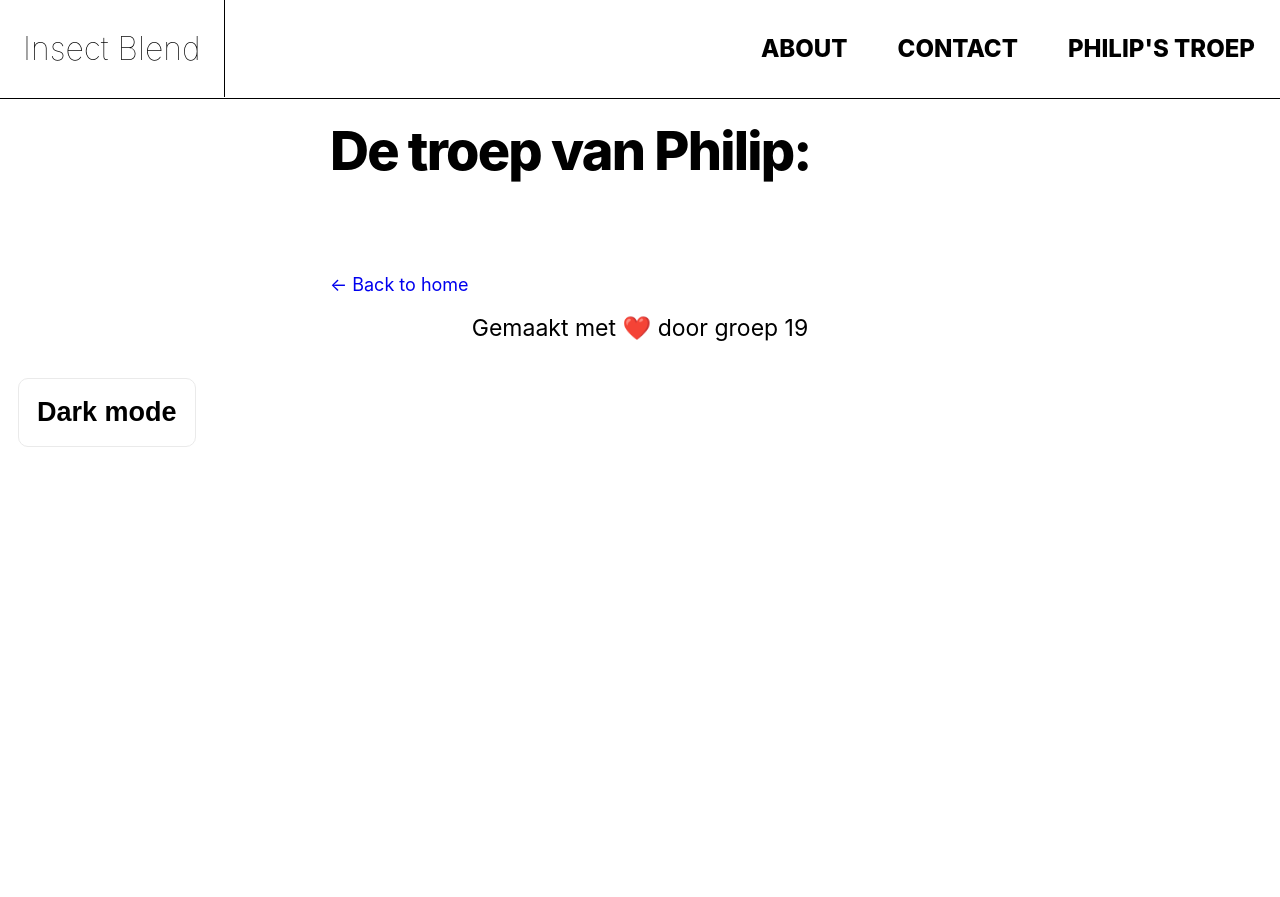
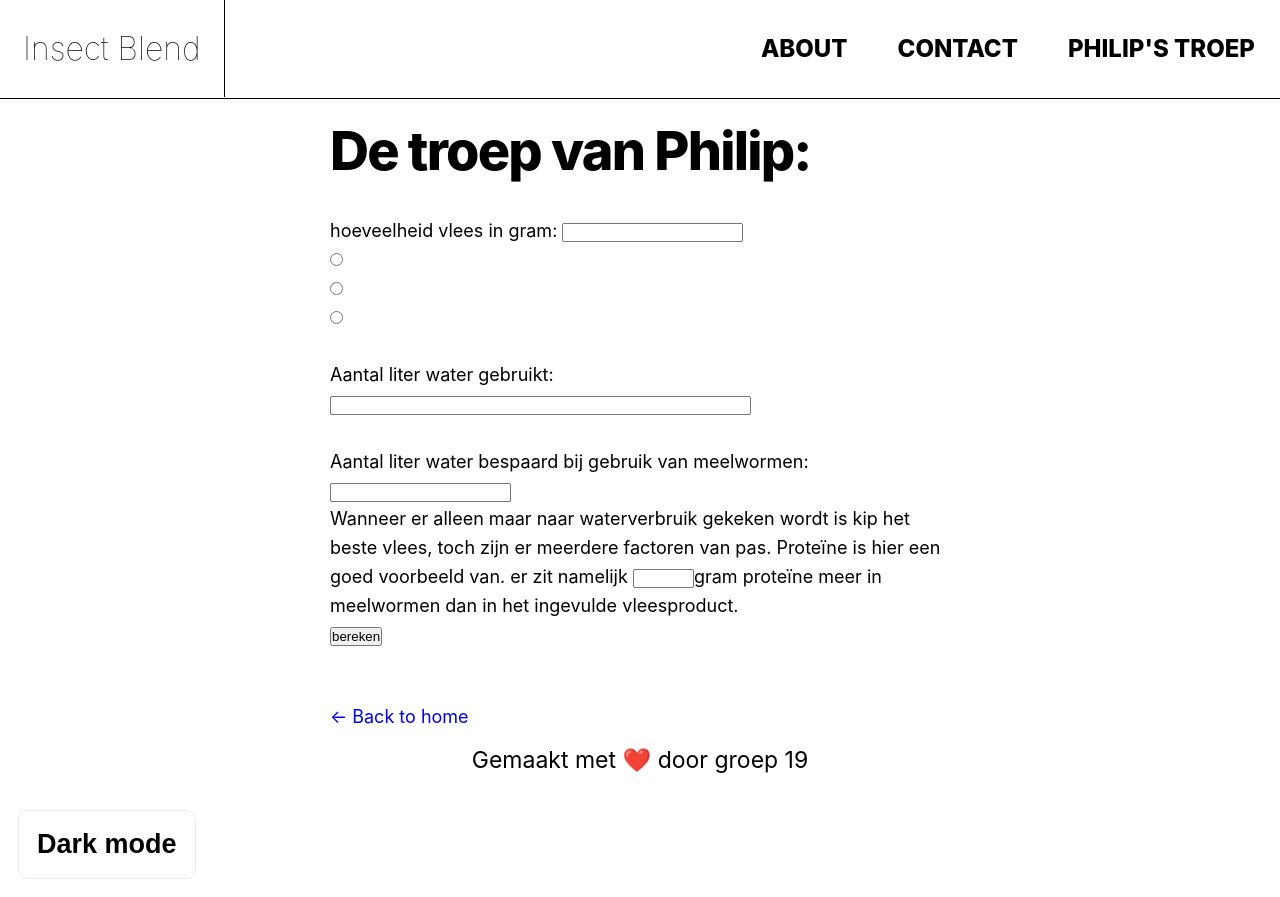
Before and after one commit to ebekoudijs/ProftaakFontys, a Next.js app: page /philipstroep in a window 1280 px wide. Before the commit the page ends 800 px from the top, so only its background shows below. Built offline with nearby package versions, Linux system fonts and the light colour scheme.

Commit message:
Integratie van Philips software calculator

```diff
--- /dev/null
+++ b/components/philipcalc.js
@@ -0,0 +1,77 @@
+export default function philipcalc() {
+
+    function bereken(radioWaarde, hoeveelheid, vlees) {
+        var textboxOutput = document.getElementById("uitkomst");
+        var textboxBesparing = document.getElementById("besparing");
+        var proteine = document.getElementById("proteine");
+
+        var proteValue = 0.0186 * hoeveelheid - vlees * hoeveelheid;
+        var water = radioWaarde * hoeveelheid;
+        var besparingValue = water - hoeveelheid * 4.341;
+
+        textboxOutput.value = water.toFixed(2);
+        textboxBesparing.value = besparingValue.toFixed(2);
+        proteine.value = proteValue.toFixed(2);
+    }
+    function vleesSelect() {
+        var radio1 = document.getElementById("radio1").value;
+        var radio2 = document.getElementById("radio2").value;
+        var radio3 = document.getElementById("radio3").value;
+        var textboxInput = document.getElementById("textHoeveelheid");
+        var textboxOutput = document.getElementById("uitkomst");
+        var textboxBesparing = document.getElementById("besparing");
+        var proteine = document.getElementById("proteine");
+        var hoeveelheid = textboxInput.value;
+        var proteHoeveelheid = [0.0138, 0.0105, 0.0127];
+
+
+        if (document.getElementById("radio1").checked == true) {
+            bereken(radio1, hoeveelheid, proteHoeveelheid[0]);
+        }
+
+        else if (document.getElementById("radio2").checked == true) {
+            bereken(radio2, hoeveelheid, proteHoeveelheid[1]);
+        }
+
+        else if (document.getElementById("radio3").checked == true) {
+            bereken(radio3, hoeveelheid, proteHoeveelheid[2]);
+        }
+
+        else {
+            textboxOutput.value = "Vul a.u.b. geldige gegevens in.";
+        }
+
+    }
+
+    return (
+        <>
+                <label htmlFor="textHoeveelheid">hoeveelheid vlees in gram: </label>
+                <input type="text" id="textHoeveelheid" name="textHoeveelheid"></input>
+                <br></br>
+                <input type="radio" id="radio1" name="group1" value="15.415"></input>
+                <br />
+                <input id="radio2" type="radio" name="group1" value="5.988"></input>
+                <br />
+                <input id="radio3" type="radio" name="group1" value="4.325"></input>
+                <br />
+
+                <br />
+                <label htmlFor="uitkomst">Aantal liter water gebruikt: </label>
+                <input type="text" id="uitkomst" name="uitkomst" size="50"></input>
+                <p id="uitkomst"></p>
+                <br />
+                <label htmlFor="besparing">Aantal liter water bespaard bij gebruik van meelwormen: </label>
+                <input type="text" id="besparing" name="besparing"></input>
+                <br />
+                <p>
+                    Wanneer er alleen maar naar waterverbruik gekeken wordt is kip het beste vlees, toch zijn er meerdere factoren van pas.
+                        Proteïne is hier een goed voorbeeld van. er zit namelijk <input type="text" id="proteine" name="proteine" size="5"></input>
+                            gram proteïne
+                                meer in meelwormen dan in het ingevulde vleesproduct.
+    </p>
+            <button onClick={vleesSelect}>bereken</button>
+
+
+        </>
+    );
+}
--- a/pages/philipstroep.js
+++ b/pages/philipstroep.js
@@ -1,16 +1,20 @@
 import Link from 'next/link'
-import Head from 'next/head'
+import dynamic from 'next/dynamic'
 import Layout, {filler} from '../components/layout'
 import utilStyles from '../styles/utils.module.css'
 const pageTitle = "De troep van Philip:"
 
+const Philipcalc = dynamic(() => import('../components/philipcalc'), {
+    ssr: false
+})
+
 
 export default function FirstPost() {
-  return (
-    <>
-      <Layout title={pageTitle}>
+    return (
 
-      </Layout>
-    </>
+          <Layout title={pageTitle}>
+            <Philipcalc />
+            </Layout>
   )
 }
+//<button onClick={vleesSelect() }>bereken</button>
```
Also changed, not shown: components/layout.js (+5 -3 lines).
